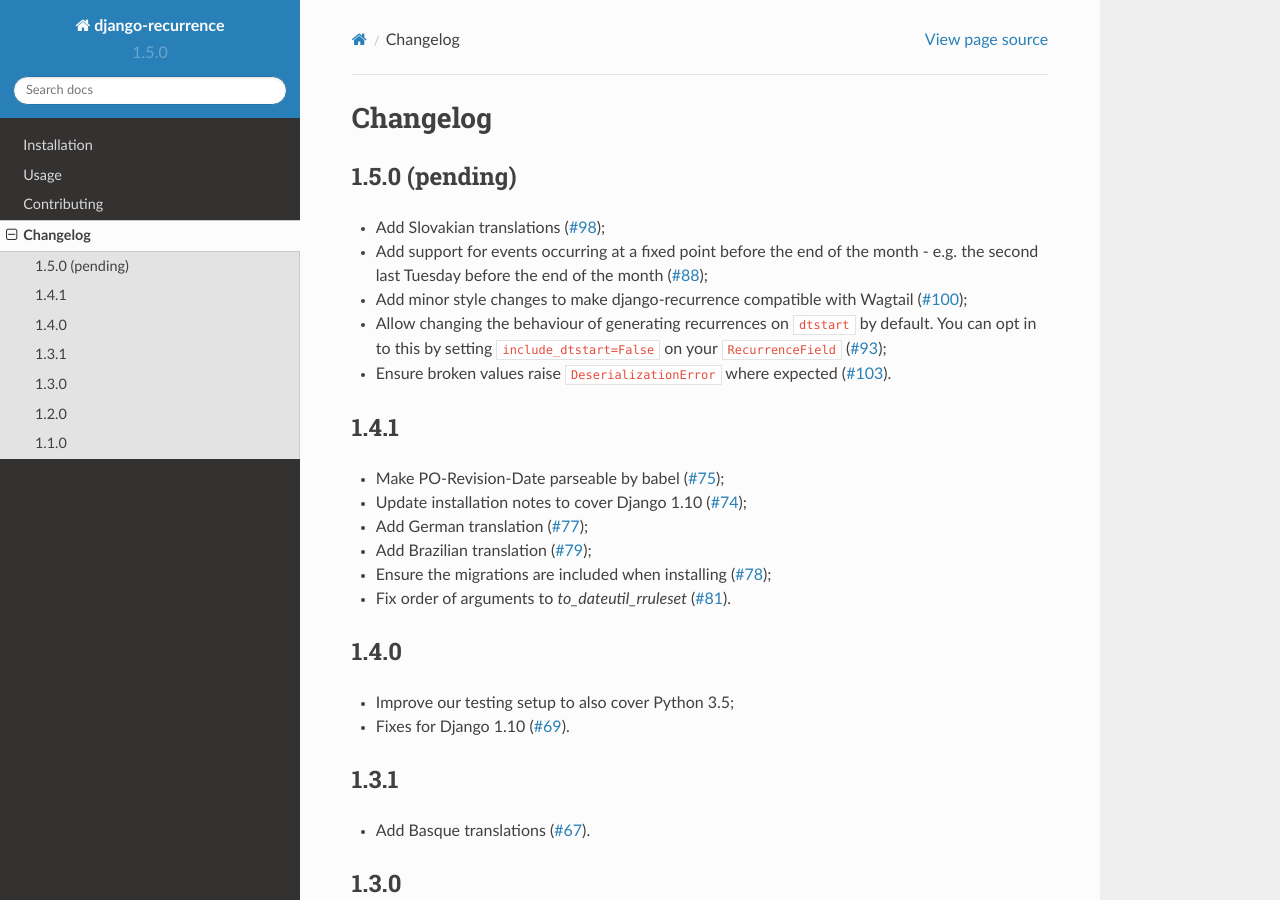
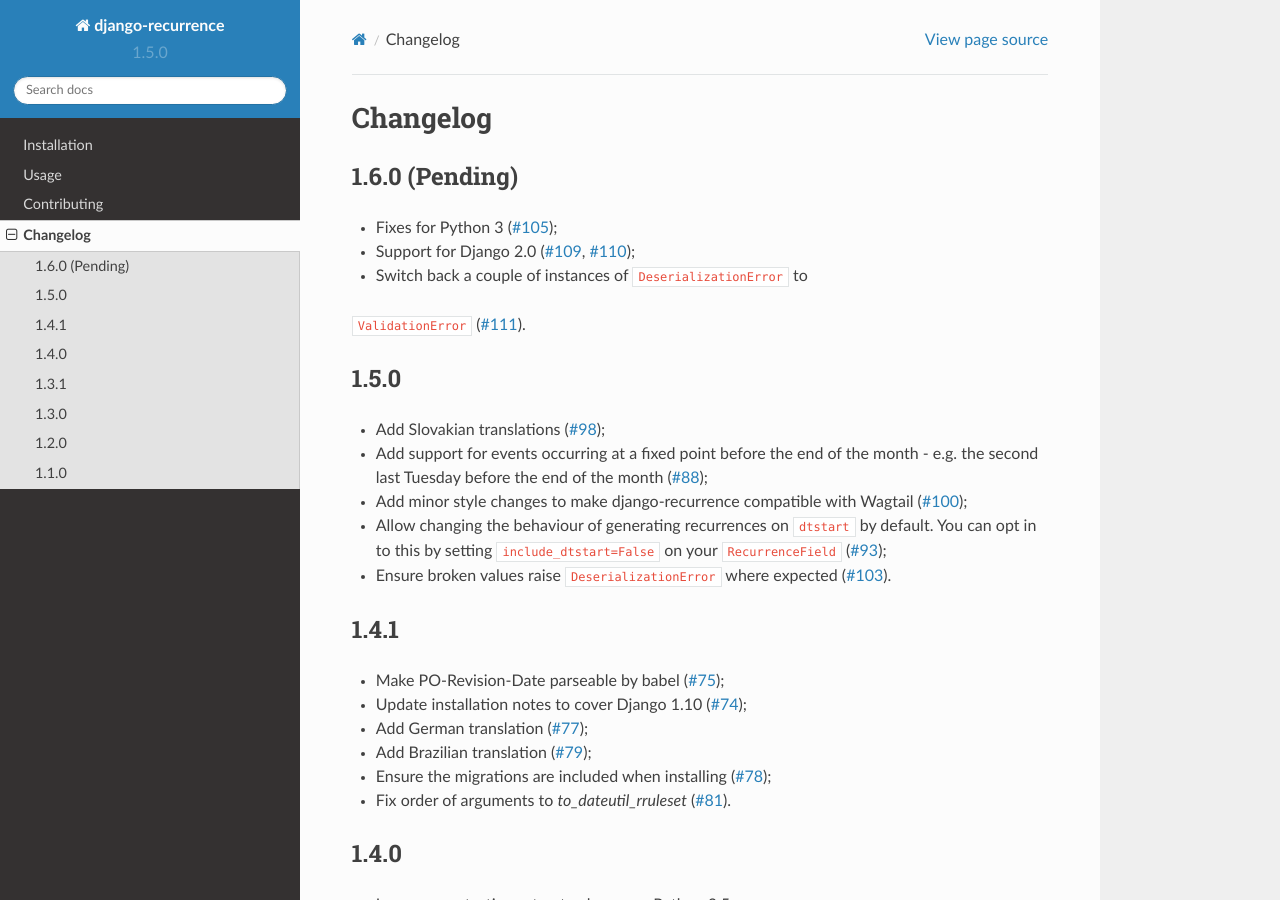
Before and after one commit to jazzband/django-recurrence, a Sphinx documentation site: the page built from docs/changelog.rst, in a window 1280 px wide and 900 px high. Built offline with Sphinx 7.4.7 and the Read the Docs theme 2.0.0, drawn with Linux system fonts in a browser that asks for light colours.

Commit message:
Add notes on 1.6.0, and mark 1.5.0 as complete

```diff
--- a/docs/changelog.rst
+++ b/docs/changelog.rst
@@ -1,8 +1,16 @@
 Changelog
 =========
 
-1.5.0 (pending)
+1.6.0 (Pending)
 ---------------
+
+* Fixes for Python 3 (:issue:`105`);
+* Support for Django 2.0 (:issue:`109`, :issue:`110`);
+* Switch back a couple of instances of ``DeserializationError`` to
+``ValidationError`` (:issue:`111`).
+
+1.5.0
+-----
 
 * Add Slovakian translations (:issue:`98`);
 * Add support for events occurring at a fixed point before the
```
